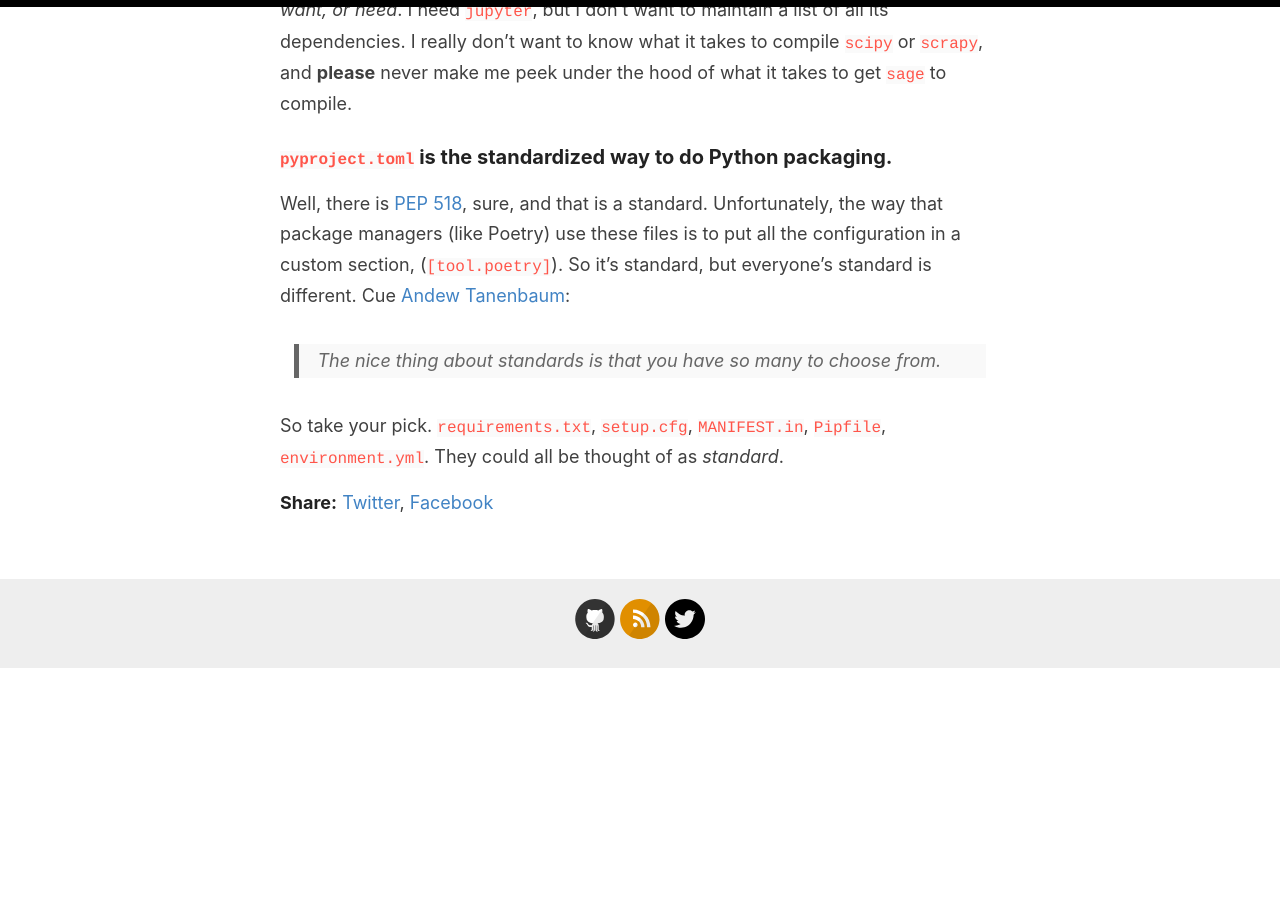
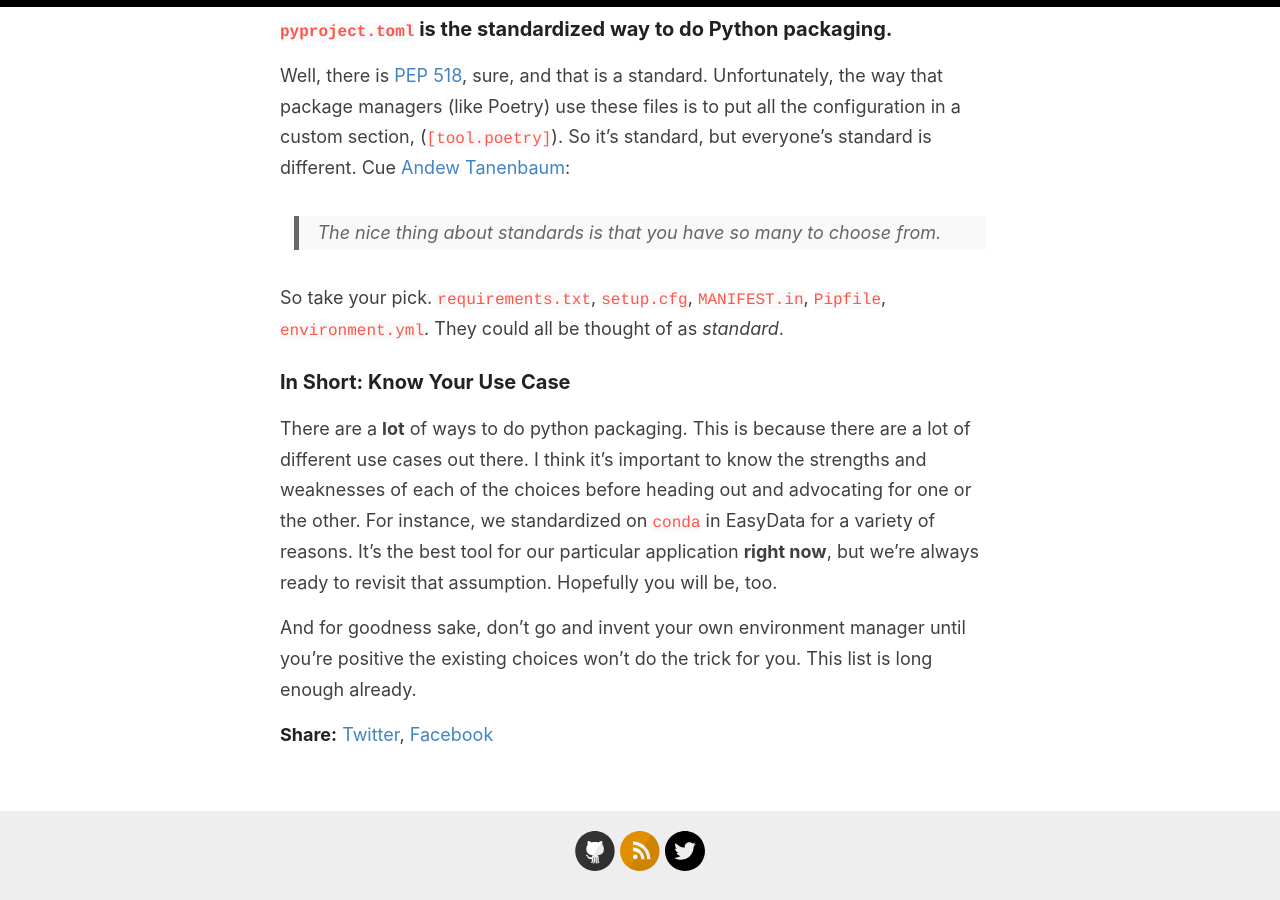
Before and after one commit to hackalog/hackalog.github.io, a Jekyll site: the page built from _posts/2020-01-20-virtualenvs.md, in a window 1280 px wide and 900 px high, scrolled down 2440 px. Built offline with Jekyll 4.4.1, drawn with Linux system fonts in a browser that asks for light colours; before the commit the page ends 3108 px from its top, so only the background shows below that; some of the changed text lies outside the part shown.

Commit message:
add conclusion. Fix annoying title

```diff
--- a/_posts/2020-01-20-virtualenvs.md
+++ b/_posts/2020-01-20-virtualenvs.md
@@ -21,8 +21,7 @@
 * [pip-tools]
 * [pyenv]
 
-{% include pullquote.html quote="Like the mantra 'strong opinions, loosely held', except without the second part." %}
-As with everything in open source land, there's a lot of fighting that
+As with many topics in open source land, there's a lot of fighting that
 goes on about just which virtual environment manager is the right one
 to use.
 
@@ -103,6 +102,21 @@
 `Pipfile`, `environment.yml`. They could all be thought of as
 *standard*.
 
+### In Short: Know Your Use Case
+
+There are a **lot** of ways to do python packaging. This is because
+there are a lot of different use cases out there. I think it's
+important to know the strengths and weaknesses of each of the choices
+before heading out and advocating for one or the other. For instance,
+we standardized on `conda` in EasyData for a variety of reasons. It's
+the best tool for our particular application **right now**, but we're always
+ready to revisit that assumption. Hopefully you will be, too.
+
+And for goodness sake, don't go and invent your own environment
+manager until you're positive the existing choices won't do the trick
+for you. This list is long enough already.
+
+
 [warrick-pipenv]: https://chriswarrick.com/blog/2018/07/17/pipenv-promises-a-lot-delivers-very-little/ "Pipenv: promises a lot, delivers very little"
 [reddit-pipenv]: https://np.reddit.com/r/Python/comments/8jd6aq/why_is_pipenv_the_recommended_packaging_tool_by/ "The Reddit thread that killed the 'Pipenv is official' claim"
 [hatch]: https://github.com/ofek/hatch
```
Also changed, not shown: other parts of _posts/2020-01-20-virtualenvs.md (+1 -1 lines).
